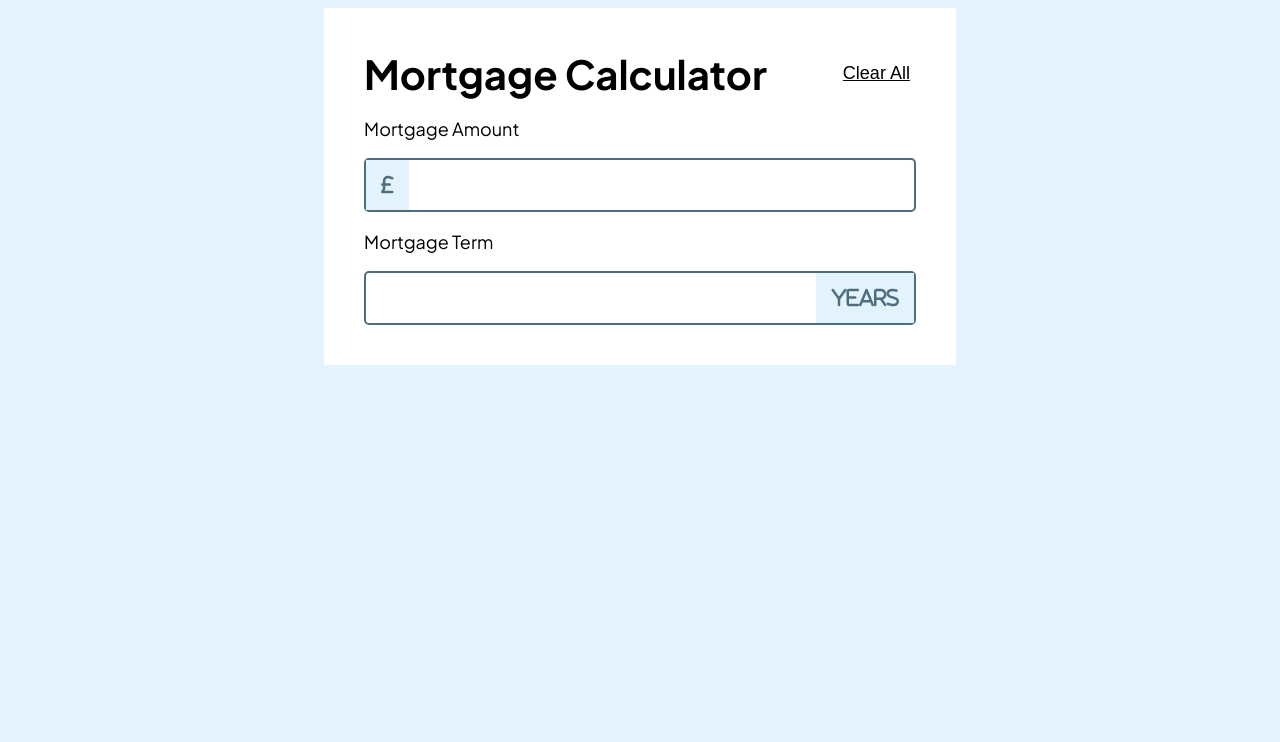
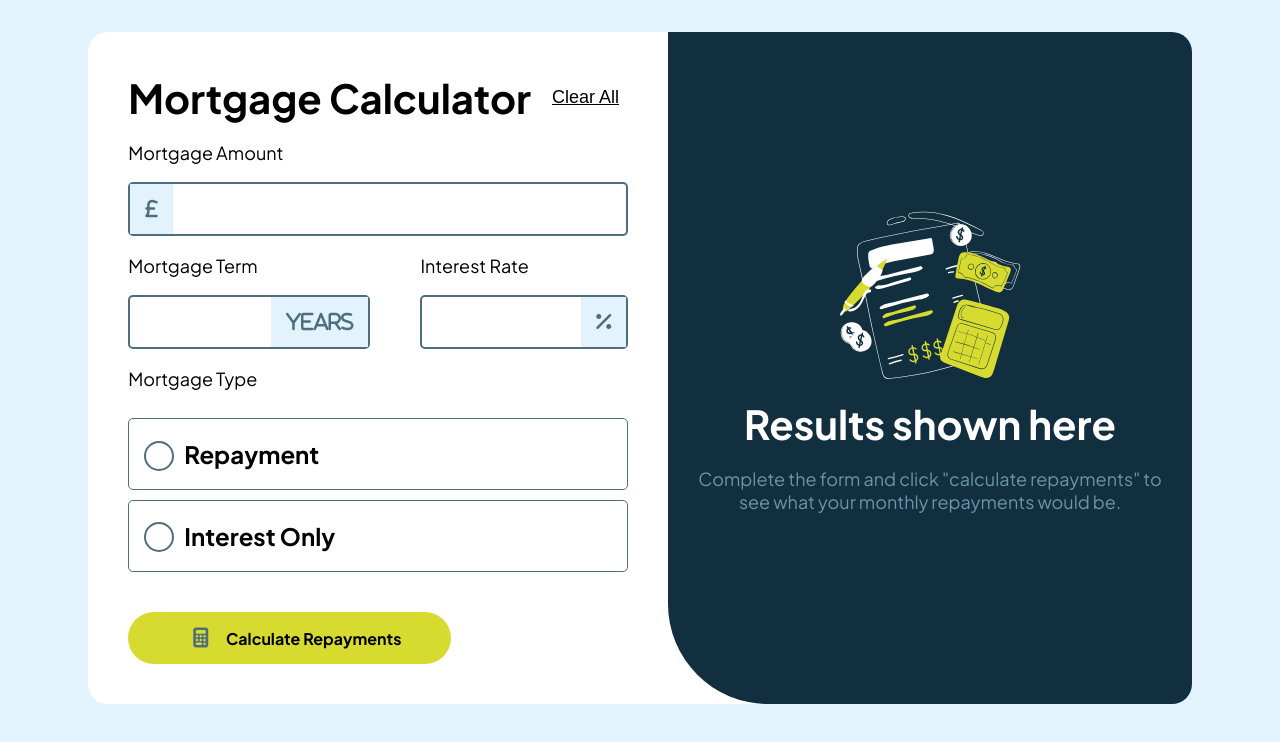
Before and after one commit to ramimltsk/unfinished-mortage-calc, a plain HTML site: page index.html in a window 1280 px wide. Drawn offline with Linux system fonts and the light colour scheme.

Commit message:
Add files via upload

```diff
--- a/index.html
+++ b/index.html
@@ -59,11 +59,73 @@
           </div>
         </div>
 
+        <div class="interestRate">
+          <p>Interest Rate</p>
+          <div class="mortInput">
+            <input type="number" name="" id="">
+            <p class="fa-solid">%</p>
+
+          </div>
+
+        </div>
       </div>
+
+      <div class="checks">
+        <p>Mortgage Type</p>
+        <div class="type type1">
+          <input class="payment payment1" type="radio" name="payment" id="payment">
+          <h2>Repayment</h2>
+        </div>
+
+        <div class="type type2">
+          <input class="payment payment2" type="radio" name="payment" id="payment">
+          <h2>Interest Only </h2>
+        </div>
+      </div>
+
+      <button class="calculate"><i class="calc fa-solid fa-calculator"></i> Calculate Repayments</button>
+
+    </div>
+
+
+    <div class="right">
+      <div class="empty">
+        <img class="emptyImg" src="assets/images/illustration-empty.svg" alt="">
+        <h1 class="emptyTitle">Results shown here</h1>
+        <p class="emptyTxt">Complete the form and click "calculate repayments" to <br> see what your monthly repayments
+          would be.</p>
+
+      </div>
+
+
+      <div class="results">
+        <h2 class="resultTitle">Your results</h2>
+        <p class="resultTxt">Your results are shown below based on the information <br> you provided. To adjust the
+          results, edit the form
+          and <br> click "calculate repayments" again.</p>
+
+        <div class="main">
+          <div class="amount">
+            <p class="smallTitle">Your monthly repayments</p>
+            <h1 class="topAmount"><i class="resultIcon2 fa-solid fa-sterling-sign"></i>1,797.74</h1>
+          </div>
+
+          <div>
+            <p class="smallTitle">Total you'll repay over term</p>
+            <h2 class="bottomAmount"><i class=" resultIcon1 fa-solid fa-sterling-sign"></i>539,322.94</h2>
+          </div>
+        </div>
+      </div>
+
 
     </div>
 
   </div>
+
+  <script src="wefwef.js"></script>
+
+
 </body>
 
+
 </html>
--- a/iojwenf.css
+++ b/iojwenf.css
@@ -4,6 +4,7 @@ body {
     justify-content: center;
     background-color: hsl(202, 86%, 94%);
     font-family: "Plus Jakarta Sans", serif;
+    height: 90vh;
 }
 
 p {
@@ -15,15 +16,23 @@ h1 {
     margin: 0;
 }
 
+.all {
+    display: flex;
+    background-color: white;
+    border-radius: 20px;
+    overflow: hidden;
+}
+
 .left {
     background-color: white;
     padding: 40px;
+    width: 500px;
 }
 
 .title {
     display: flex;
     align-items: center;
-    gap: 70px;
+    gap: 15px;
 }
 
 .title button {
@@ -78,3 +87,153 @@ input[type="number"]::-webkit-inner-spin-button {
     -webkit-appearance: none;
     margin: 0;
 }
+
+.twoInputs {
+    display: flex;
+    gap: 50px;
+}
+
+.type {
+    border: 1px solid hsl(200, 24%, 40%);
+    border-radius: 5px;
+    display: flex;
+    align-items: center;
+    padding-left: 10px;
+}
+
+.checks {
+    display: flex;
+    flex-direction: column;
+    gap: 10px;
+}
+
+input[type="radio"] {
+    width: 20px;
+    height: 20px;
+    margin-right: 10px;
+    appearance: auto;
+    -webkit-appearance: none;
+    -moz-appearance: none;
+    width: 30px;
+    height: 30px;
+    border-radius: 50%;
+    border: 2px solid hsl(200, 24%, 40%);
+    position: relative;
+    outline: none;
+    cursor: pointer;
+    background-color: #fff;
+    display: flex;
+    align-items: center;
+    justify-content: center;
+
+}
+
+input[type="radio"]:checked {
+    border: 2px solid hsl(61, 70%, 52%);
+    display: flex;
+    align-items: center;
+    justify-content: center;
+}
+
+input[type="radio"]:checked::before {
+    content: '';
+    width: 18px;
+    height: 18px;
+    border-radius: 50%;
+    background-color: hsl(61, 70%, 52%);
+}
+
+.calc {
+    background-color: hsl(61, 70%, 52%);
+    margin: 0;
+}
+
+.calculate {
+    margin-top: 40px;
+    background-color: hsl(61, 70%, 52%);
+    border: 0;
+    padding-left: 50px;
+    padding-right: 50px;
+    border-radius: 50px;
+    font-size: 16px;
+    font-family: "Plus Jakarta Sans", serif;
+    font-weight: bold;
+}
+
+.right {
+    background-color: hsl(202, 55%, 16%);
+    display: flex;
+    flex-direction: column;
+    justify-content: center;
+    align-items: center;
+    border-bottom-left-radius: 100px;
+    padding: 30px;
+}
+
+.empty {
+    display: flex;
+    flex-direction: column;
+    justify-content: center;
+    align-items: center;
+}
+
+.emptyTxt {
+    color: hsl(200, 26%, 54%);
+    text-align: center;
+}
+
+.emptyTitle {
+    color: white;
+}
+
+.active {
+    background-color: hsl(61, 86%, 77%);
+    border-color: hsl(61, 70%, 52%);
+}
+
+
+
+
+.results {
+    display: none;
+}
+
+.resultIcon2 {
+    background-color: hsl(201, 54%, 9%);
+    color: hsl(61, 70%, 52%);
+    font-size: 40px;
+}
+
+.resultIcon1 {
+    background-color: hsl(201, 54%, 9%);
+    color: white;
+    font-size: 20px;
+}
+
+.smallTitle {
+    color: hsl(200, 24%, 40%);
+    font-size: 15px;
+}
+
+.resultTxt {
+    color: hsl(200, 24%, 40%);
+
+}
+
+.topAmount {
+    color: hsl(61, 70%, 52%);
+    font-size: 60px;
+    border-bottom: 2px solid hsl(202, 55%, 16%);
+}
+
+.bottomAmount {
+    color: white;
+}
+
+.main {
+    background-color: hsl(201, 54%, 9%);
+    padding: 20px;
+    padding-right: 100px;
+    border-top: 3px solid hsl(61, 70%, 52%);
+    border-radius: 10px;
+}
--- /dev/null
+++ b/wefwef.js
@@ -0,0 +1,30 @@
+const type2 = document.querySelector(".type2")
+
+const type1 = document.querySelector(".type1")
+
+const payment1 = document.querySelector(".payment1")
+
+const payment2 = document.querySelector(".payment2")
+
+const calculate = document.querySelector(".calculate")
+
+const results = document.querySelector(".results")
+
+const empty = document.querySelector(".empty")
+
+
+payment1.addEventListener("click", () => {
+    type1.classList.add("active")
+    type2.classList.remove("active")
+})
+
+payment2.addEventListener("click", () => {
+    type2.classList.add("active")
+    type1.classList.remove("active")
+})
+
+
+calculate.addEventListener("click", () => {
+    empty.style.display = "none"
+    results.style.display = "block"
+})
```
